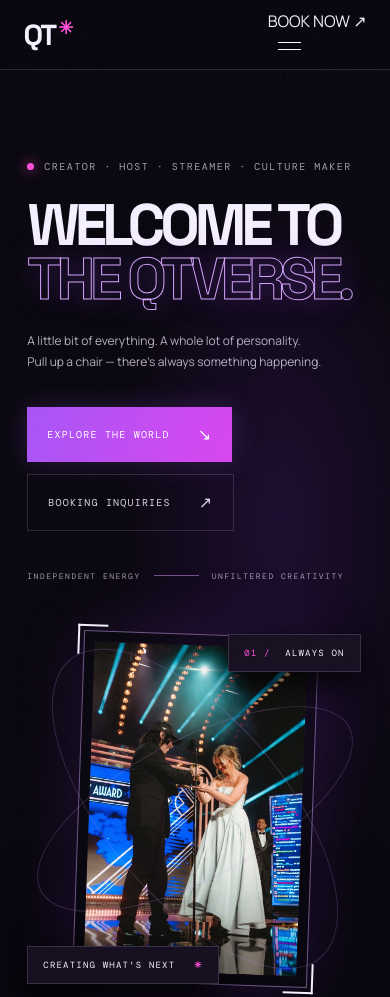
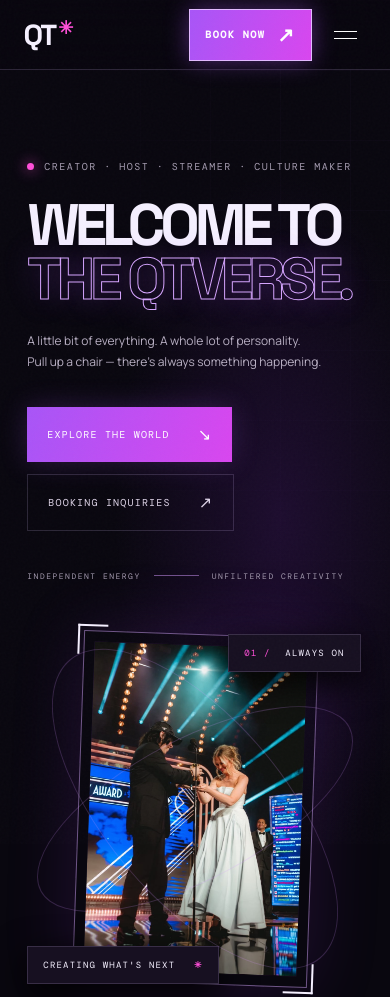
Before and after one commit to Qtcinderella/qtcinderella-website, a plain HTML site: page index.html in a window 390 px wide. Shown: the top 997 px of the page. Drawn offline with nearby package versions, Linux system fonts and the light colour scheme.

Commit message:
Update styles.css

```diff
--- a/styles.css
+++ b/styles.css
@@ -248,3 +248,53 @@
 .nav-links .nav-cta span {
   font-size: 20px;
 }
+
+/* ALWAYS VISIBLE TOP BOOKING BUTTON */
+.header-actions {
+  display: flex;
+  align-items: center;
+  gap: 15px;
+}
+
+.top-book-btn {
+  display: inline-flex;
+  align-items: center;
+  justify-content: center;
+  gap: 12px;
+  padding: 15px 24px;
+  background: linear-gradient(110deg, #a855f7, #d946ef);
+  color: #fff;
+  border: 1px solid #e2baff;
+  font-family: var(--mono);
+  font-size: 12px;
+  font-weight: 900;
+  letter-spacing: 1.5px;
+  box-shadow: 0 0 25px rgba(168,85,247,.4);
+  transition: .3s ease;
+}
+
+.top-book-btn:hover {
+  transform: translateY(-3px);
+  box-shadow: 0 0 40px rgba(217,70,239,.65);
+  background: #c77aff;
+}
+
+.top-book-btn span {
+  font-size: 20px;
+}
+
+@media(max-width:680px) {
+  .header-actions {
+    margin-left: auto;
+    gap: 12px;
+  }
+
+  .top-book-btn {
+    padding: 12px 15px;
+    font-size: 10px;
+  }
+
+  .menu-toggle {
+    display: flex;
+  }
+}
```
